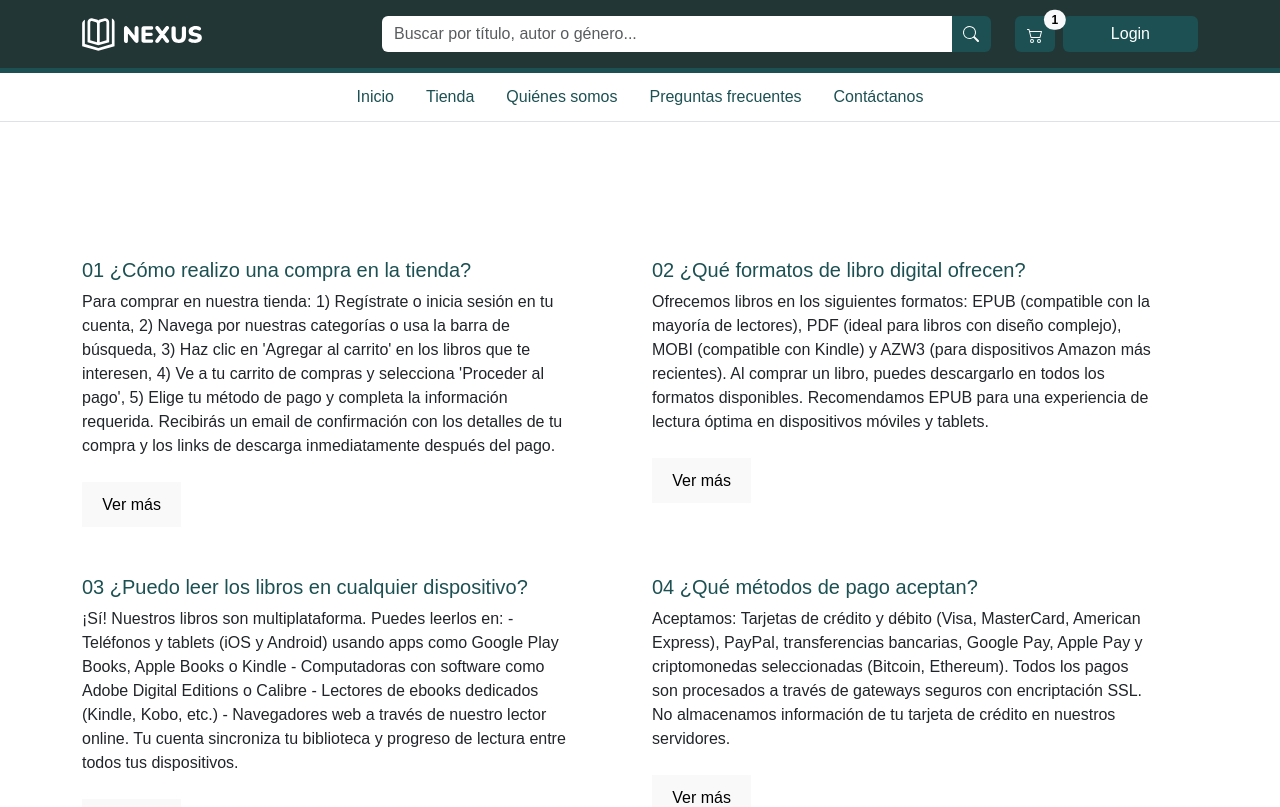
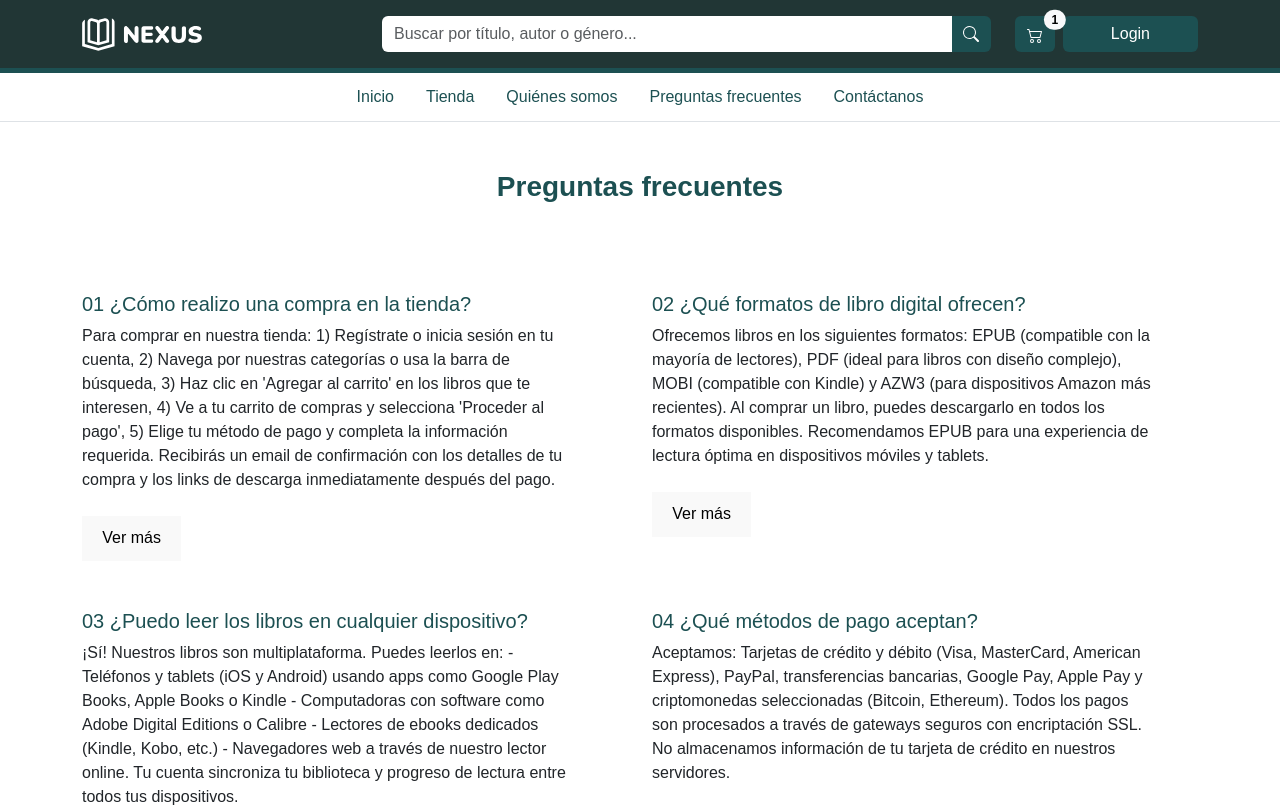
Before and after one commit to lauramolanob/Actividad2Apps, a React (Vite) app: page /faq in a window 1280 px wide. Shown: the top 807 px of the page. Built offline with nearby package versions, Linux system fonts and the light colour scheme.

Commit message:
Se modifica el nombre la variable del componente Faq, para la exportación y la creación del hook. Se hace llamado de la variable nombre desde el route del app.jsx

```diff
--- a/src/App.jsx
+++ b/src/App.jsx
@@ -20,7 +20,7 @@ const App = () => (
     <Routes>
       <Route path="/" element={<Landing />} />
       <Route path="/quienes-somos" element={<QuienesSomos />} />
-      <Route path="/faq" element={<Faq />} />
+      <Route path="/faq" element={<Faq nombre= "Preguntas frecuentes"/>} />
       <Route path="/contacto" element={<Contactanos />} />
       <Route path="/login" element={<LoginForm />} />
       <Route path="/dashboard" element={<PrivateRoute><Dashboard /></PrivateRoute>} />
--- a/src/views/Faq.jsx
+++ b/src/views/Faq.jsx
@@ -56,7 +56,7 @@ const listFaq = [
 
 ]
 
-const FaqSection = (props) => (
+const Faq = (props) => (
     <>
         <section className="py-5">
             <div className="container">
@@ -79,4 +79,4 @@ const FaqSection = (props) => (
     </>
 )
 
-export default FaqSection;
+export default Faq;
```
